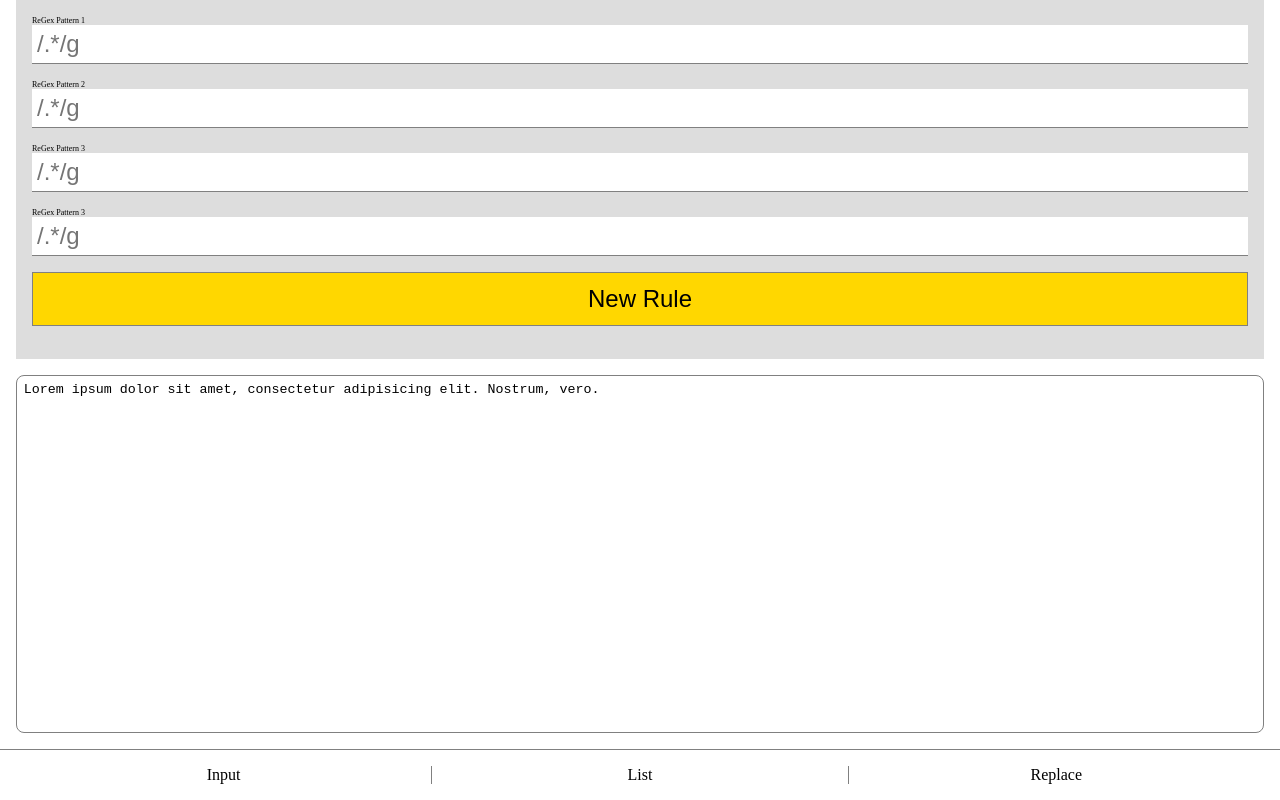
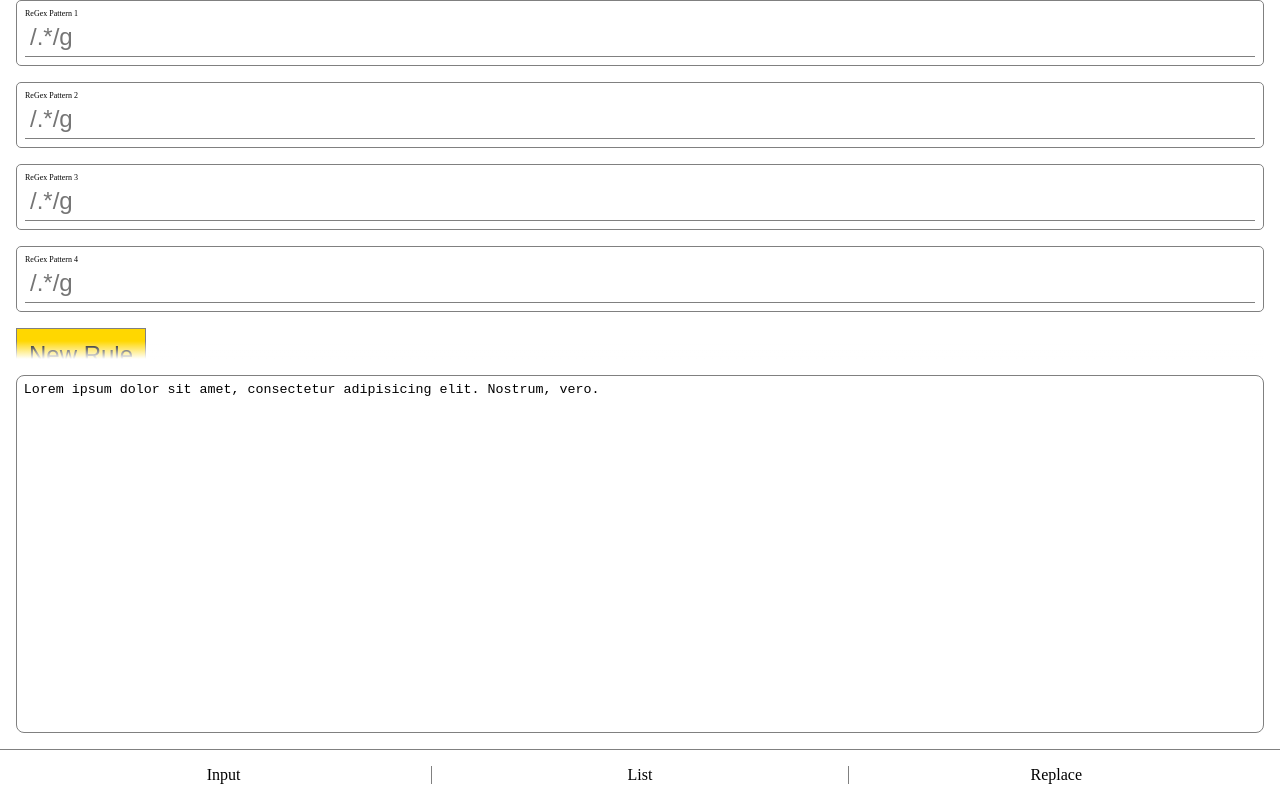
Before and after one commit to samchencode/regex-tool, a React (Create React App) app: page / in a window 1280 px wide. Built offline with nearby package versions, Linux system fonts and the light colour scheme.

Commit message:
feat: fading bottom of list

```diff
--- a/src/app/App.css
+++ b/src/app/App.css
@@ -4,21 +4,38 @@
   height: 100vh;
   grid-template-rows: 5fr 5fr auto;
   row-gap: 1em;
+  background: var(--bg);
 }
 
 .pattern-input {
-  display: flex;
-  flex-direction: column;
+  position: relative;
+  margin: 0 var(--space);
+  overflow: hidden;
+}
+
+.pattern-input::before {
+  content: '';
+  position: absolute;
+  background: linear-gradient(transparent, var(--bg));
+  left: 0;
+  right: 0;
+  bottom: 0;
+  height: 5%;
+}
+
+.pattern-input__list {
   overflow: auto;
-  padding: 1em;
-  background: #ddd;
-  margin: 0 var(--space);
+  height: 100%;
+  padding-bottom: 5%;
 }
 
 .pattern-input__row {
   display: flex;
   flex-direction: column;
-  padding-bottom: 1em;
+  border: var(--border);
+  border-radius: 5px;
+  padding: var(--space-sm);
+  margin-bottom: 1em;
 }
 
 .pattern-input__row label {
@@ -30,6 +47,11 @@
   border-bottom: var(--border);
   padding: 5px;
   font-size: 1.5em;
+}
+
+.pattern-input__row input:focus {
+  outline: none;
+  border-bottom: var(--border-focus);
 }
 
 .pattern-input__new {
--- a/src/app/App.tsx
+++ b/src/app/App.tsx
@@ -6,31 +6,37 @@ function App() {
     <div className="app">
       {/* eslint-disable-next-line no-script-url */}
       <form className="pattern-input" action="javascript:void(0);">
-        <div className="pattern-input__row">
-          <label htmlFor="pattern--1" >ReGex Pattern 1</label>
-          <input type="text" id="pattern--1" placeholder="/.*/g" />
-        </div>
-        <div className="pattern-input__row">
-          <label htmlFor="pattern--2" >ReGex Pattern 2</label>
-          <input type="text" id="pattern--2" placeholder="/.*/g" />
-        </div>
-        <div className="pattern-input__row">
-          <label htmlFor="pattern--3" >ReGex Pattern 3</label>
-          <input type="text" id="pattern--3" placeholder="/.*/g" />
-        </div>
-        <div className="pattern-input__row">
-          <label htmlFor="pattern--4" >ReGex Pattern 3</label>
-          <input type="text" id="pattern--4" placeholder="/.*/g" />
-        </div>
-        <button className="pattern-input__new">New Rule</button>
+      <ul className="pattern-input__list">
+          <li className="pattern-input__row">
+            <label htmlFor="pattern--1">ReGex Pattern 1</label>
+            <input type="text" id="pattern--1" placeholder="/.*/g" />
+          </li>
+          <li className="pattern-input__row">
+            <label htmlFor="pattern--2">ReGex Pattern 2</label>
+            <input type="text" id="pattern--2" placeholder="/.*/g" />
+          </li>
+          <li className="pattern-input__row">
+            <label htmlFor="pattern--3">ReGex Pattern 3</label>
+            <input type="text" id="pattern--3" placeholder="/.*/g" />
+          </li>
+          <li className="pattern-input__row">
+            <label htmlFor="pattern--4">ReGex Pattern 4</label>
+            <input type="text" id="pattern--4" placeholder="/.*/g" />
+          </li>
+          <li>
+            <button className="pattern-input__new">New Rule</button>
+          </li>
+        </ul>
       </form>
 
       <div className="text-display">
         <textarea className="text-display__input">
-          Lorem ipsum dolor sit amet, consectetur adipisicing elit. Nostrum, vero.
+          Lorem ipsum dolor sit amet, consectetur adipisicing elit. Nostrum,
+          vero.
         </textarea>
         <textarea className="text-display__highlight-overlay">
-          Lorem ipsum dolor sit amet, consectetur adipisicing elit. Nostrum, vero.
+          Lorem ipsum dolor sit amet, consectetur adipisicing elit. Nostrum,
+          vero.
         </textarea>
       </div>
 
--- a/src/index.css
+++ b/src/index.css
@@ -3,8 +3,12 @@
 }
 
 :root {
+  --bg: white;
+  --accent: gold;
+  --space-sm: .5em;
   --space: 1em;
   --border: 1px solid gray;
+  --border-focus: 1px solid gold;
 }
 
 body {
```
